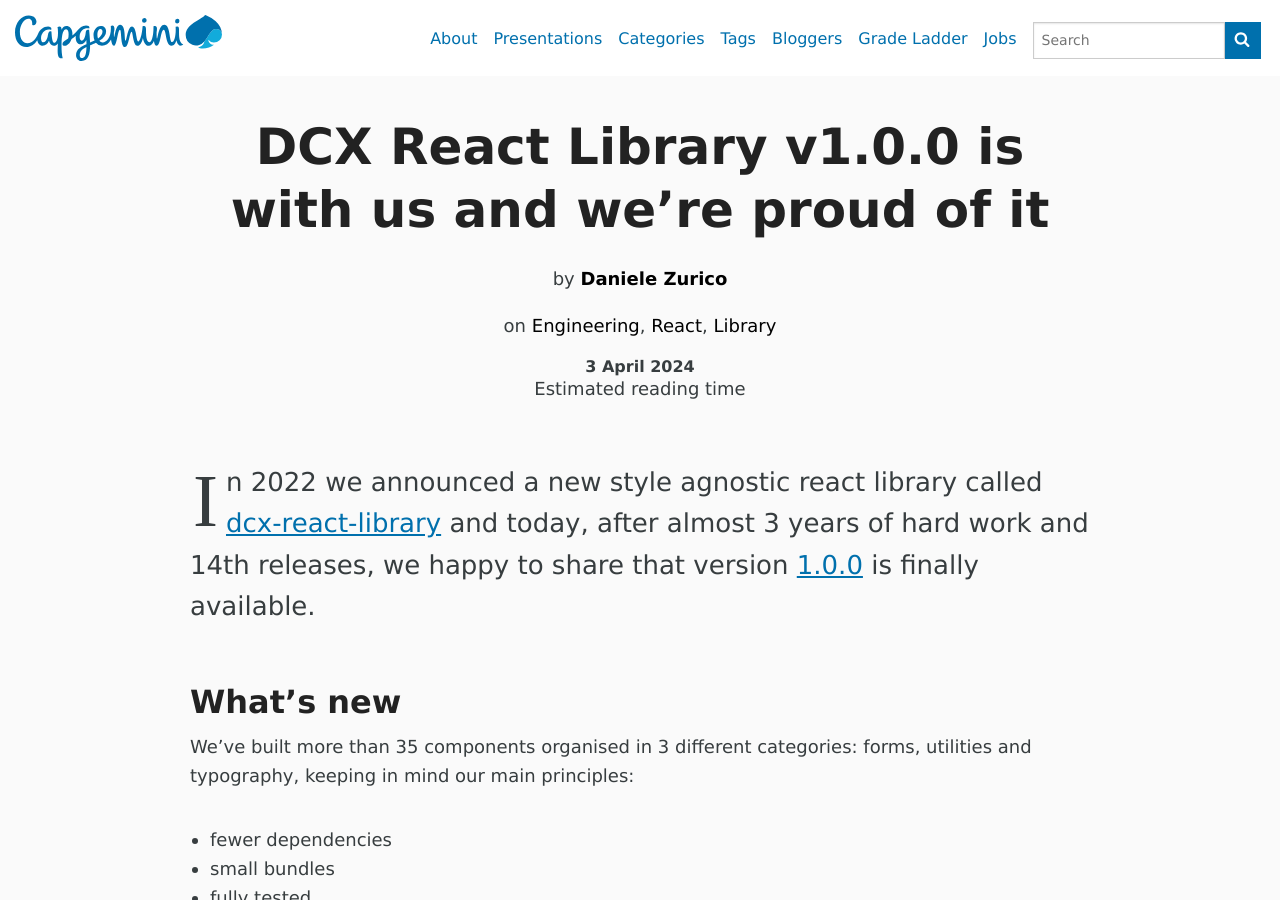
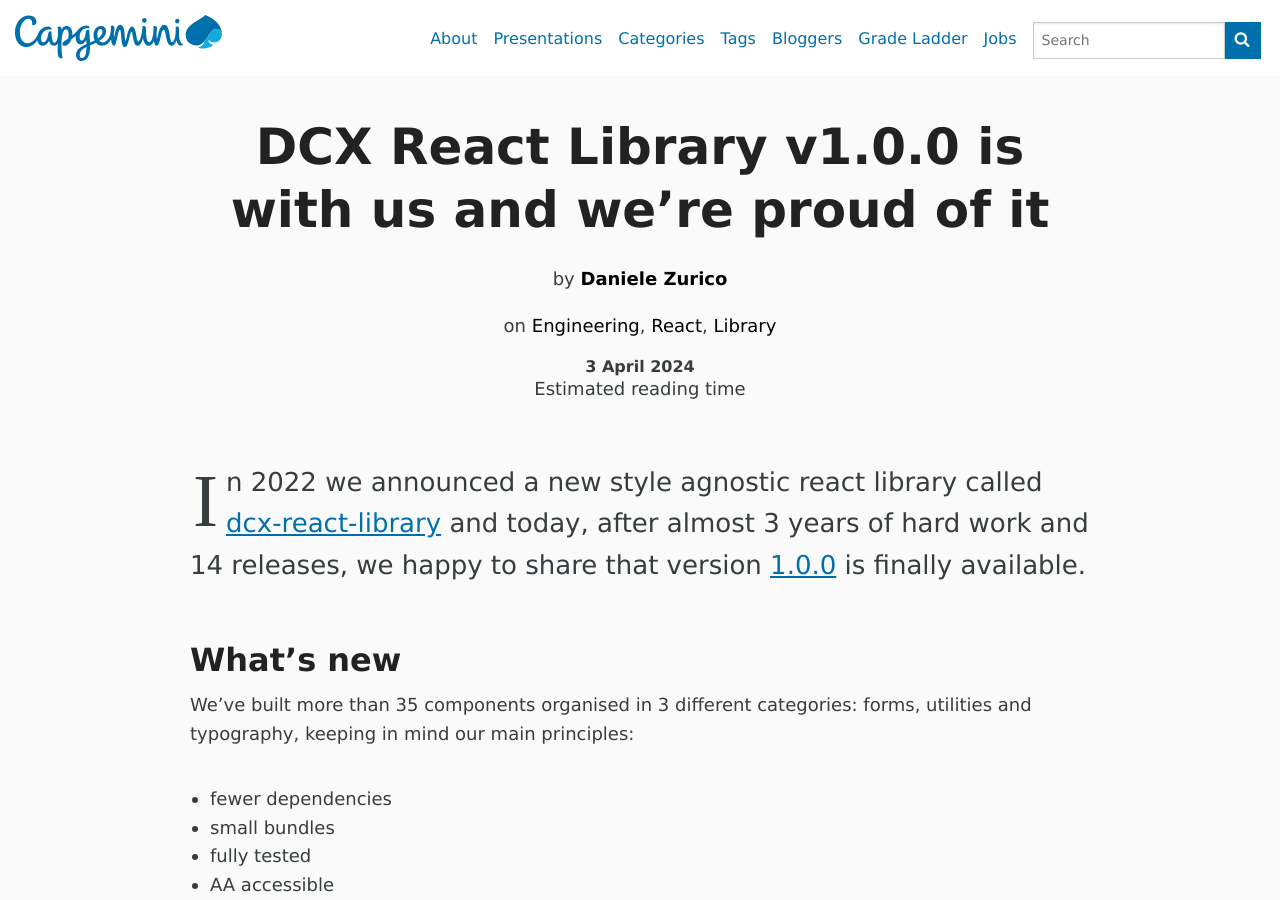
Before and after one commit to Capgemini/capgemini.github.io, a Jekyll site: the page built from _posts/2024-04-03-dcx-react-library-v1-is-here.md, in a window 1280 px wide and 900 px high. Built offline with Jekyll 4.4.1, drawn with Linux system fonts in a browser that asks for light colours; comment, search, counter and statistics services are not loaded; some of the changed text lies outside the part shown.

Commit message:
Update from https://github.com/Capgemini/blog-private/commit/6ca0330406d2b3f5c232fbad6013ed87926d97c7

```diff
--- a/_posts/2024-04-03-dcx-react-library-v1-is-here.md
+++ b/_posts/2024-04-03-dcx-react-library-v1-is-here.md
@@ -9,7 +9,7 @@
 share: true
 ---
 
-In 2022 we announced a new style agnostic react library called [dcx-react-library](https://capgemini.github.io/development/dcx-react-library/) and today, after almost 3 years of hard work and 14th releases, we happy to share that version [1.0.0](https://www.npmjs.com/package/@capgeminiuk/dcx-react-library) is finally available.
+In 2022 we announced a new style agnostic react library called [dcx-react-library](https://capgemini.github.io/development/dcx-react-library/) and today, after almost 3 years of hard work and 14 releases, we happy to share that version [1.0.0](https://www.npmjs.com/package/@capgeminiuk/dcx-react-library) is finally available.
 
 ## What’s new
 
```
Also changed, not shown: other parts of _posts/2024-04-03-dcx-react-library-v1-is-here.md (+1 -1 lines).
